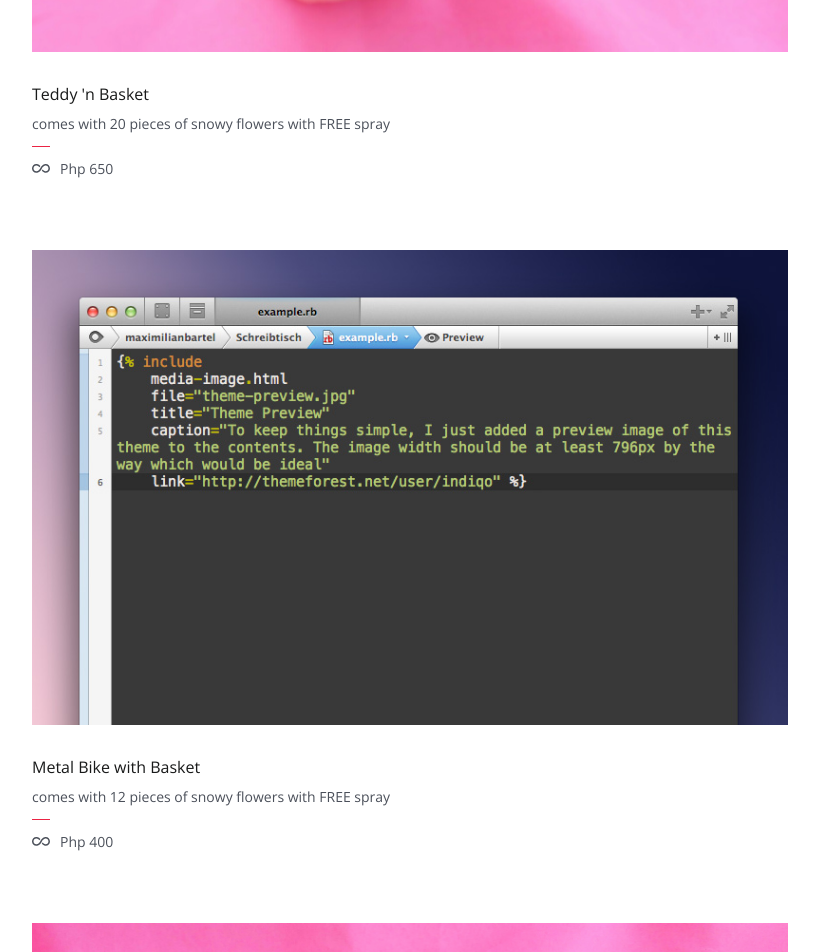
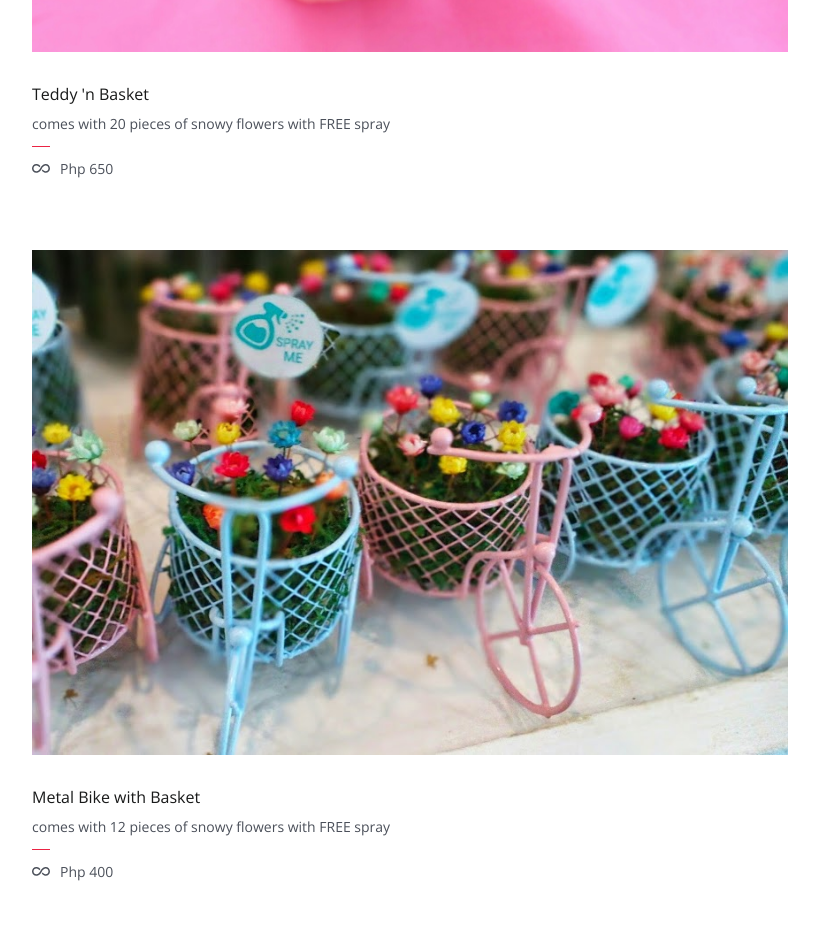
Before and after one commit to creamofthecraft/creamofthecraft.github.io, a Jekyll site: the page built from made-with-love.md, in a window 1280 px wide. Shown: the part 1238-2190 px from the top of the page, without its empty margins (210-1029 px from the left). Built offline with Jekyll 4.4.1, drawn with Linux system fonts in a browser that asks for light colours.

Commit message:
added more photos for pricelist

```diff
--- a/made-with-love.md
+++ b/made-with-love.md
@@ -22,7 +22,7 @@ twitter: 		"https://twitter.com/creamofthecraft"
 ## A Basket of garden series
 {% include price-list.html file="teddy-n-basket.jpg" title="Teddy 'n Basket" caption="comes with 20 pieces of snowy flowers with FREE spray" price="Php 650" %}
 
-{% include price-list.html file="shortcode-image.jpg" title="Metal Bike with Basket" caption="comes with 12 pieces of snowy flowers with FREE spray" price="Php 400" %}
+{% include price-list.html file="metal-bike.jpg" title="Metal Bike with Basket" caption="comes with 12 pieces of snowy flowers with FREE spray" price="Php 400" %}
 
 {% include price-list.html file="metal-carriage.jpg" title="Metal Baby Carriage" caption="comes with 12 pieces of snowy flowers with FREE spray" price="Php 400" %}
 
```
Also changed, not shown: images/metal-bike.jpg (added), 2 other files.
